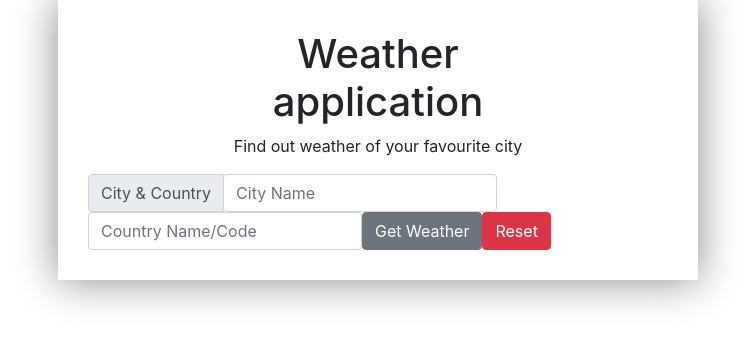
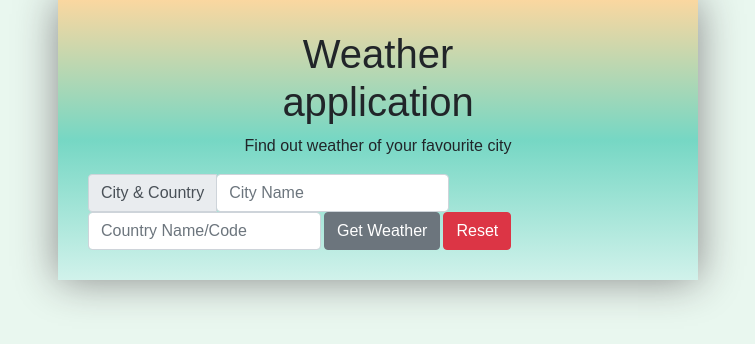
Before and after one commit to vishnuak1989/weather-application, a React (Create React App) app: page / in a window 1280 px wide. Shown: the top 344 px of the page, without its empty margins (262-1017 px from the left). Built offline with nearby package versions, Linux system fonts and the light colour scheme.

Commit message:
Added final touch to CSS

```diff
--- a/src/index.css
+++ b/src/index.css
@@ -1,11 +1,10 @@
-body {
+html body {
   margin: auto;
-
   font-family: sans-serif;
-  height: auto;
+  height: 100%;
   width:auto;
   margin:0;
-  background: blue;
+  background: #e9f7ef  ;
 }
 .alert{
   width: auto;
@@ -18,6 +17,8 @@ body {
   margin:0px auto;
   padding:30px;
   box-shadow: 0px 0px 40px #888888;
+  background:linear-gradient( #fad7a0 ,#76d7c4, #d1f2eb)
+
 }
 .titles h1{
   text-align:center;
@@ -33,6 +34,9 @@ body {
 
 .weather__val{
   font-weight: bold;
+}
+.btn{
+  margin-left:3px;
 }
 
 
@@ -66,4 +70,6 @@ body {
     height:auto;
     margin:auto;
   }
+
+
 }
```
Also changed, not shown: 1 other file (tests, documents, lock files or other folders).
